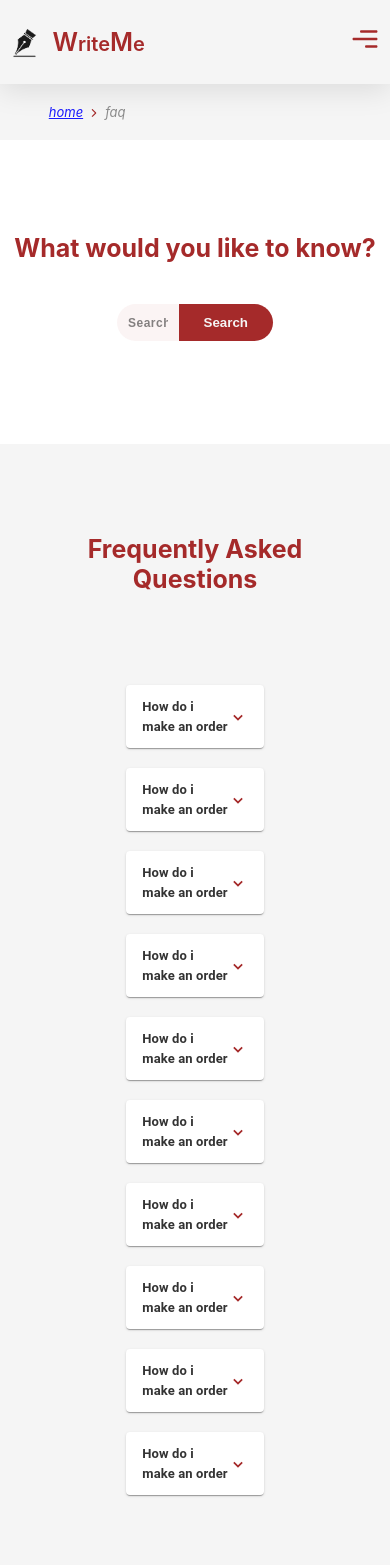
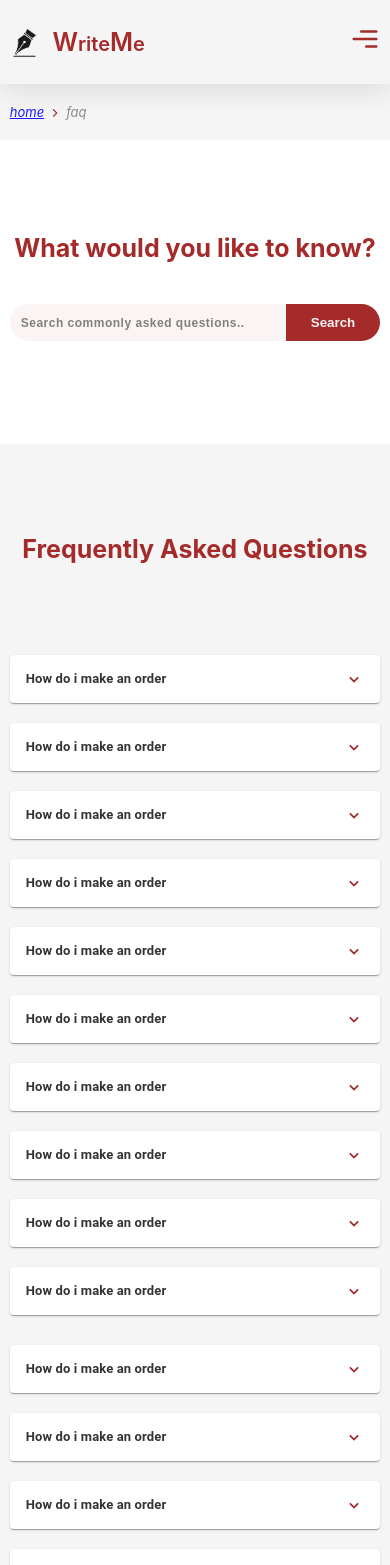
Before and after one commit to 1wes/WriteMe-Carbon, a React (Create React App) app: page /#/faq in a window 390 px wide. Shown: the top 1565 px of the page. Built offline with nearby package versions, Linux system fonts and the light colour scheme.

Commit message:
style faq page in mobile view

```diff
--- a/src/components/faq.css
+++ b/src/components/faq.css
@@ -1,4 +1,4 @@
-.faq-breadcrumb, .support-contact{
+.faq-breadcrumb, .support-contact, .faq{
     margin:0 auto;
     width: 75%;
 }
@@ -43,8 +43,6 @@
 }
 
 .faq{
-    margin: 0 auto;
-    width: 75%;
     padding:50px 0 70px 0
 }
 
@@ -119,3 +117,34 @@
     font-weight: bold;
     text-decoration: none;
 }
+
+h3{
+    text-align: center;
+}
+
+@media only screen and (max-width:480px){
+
+    .faq-breadcrumb, .support-contact, .faq{
+        width: 95%;
+    }
+
+    .search-bar form{
+        width: 95%;
+    }
+
+    .faq-cards{
+        gap: 10px;
+    }
+
+    .questions{
+        width: 100%;
+    }
+
+    .support-mail-phone{
+        gap: 40px;
+    }
+
+    .support-channels{
+        width: 100%;
+    }
+}
```
